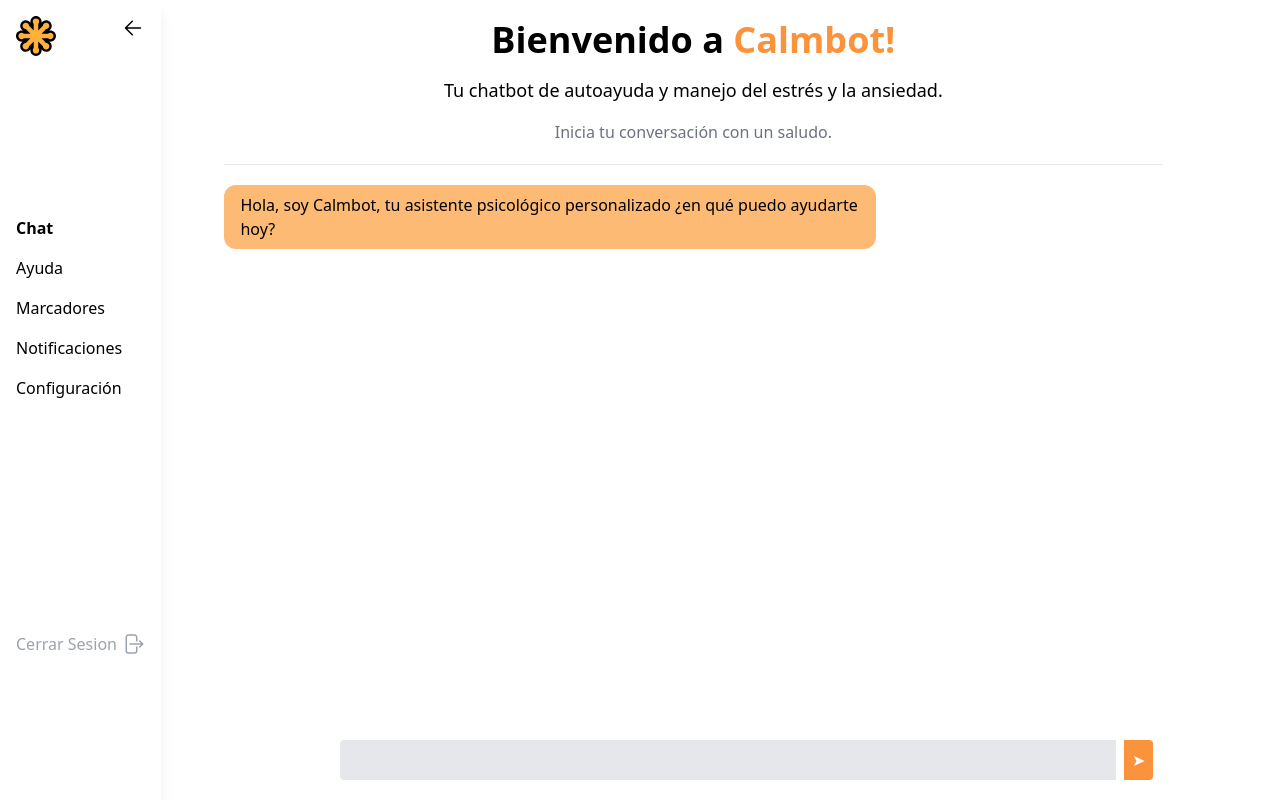
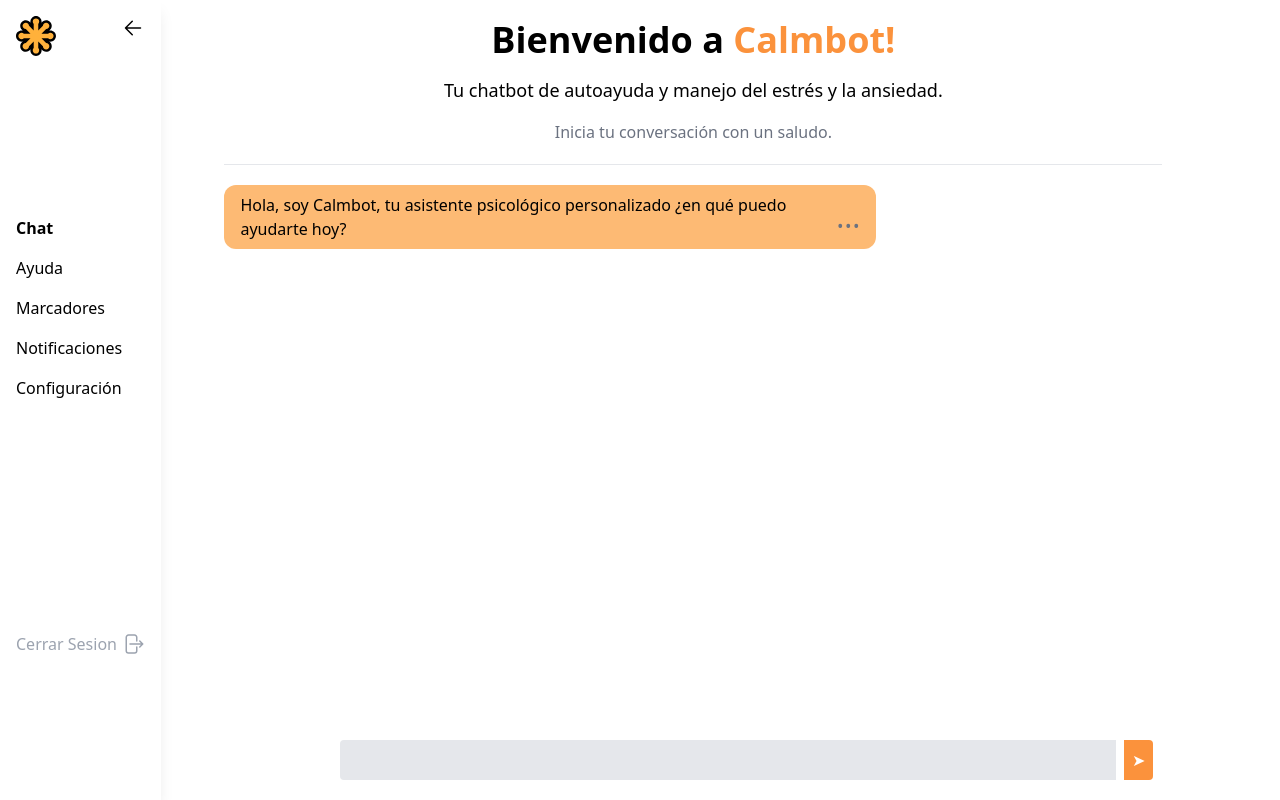
Before and after one commit to NeuronaBens/AI-Chatbot, a Next.js app: page /user in a window 1280 px wide. Built offline with nearby package versions, Linux system fonts and the light colour scheme.

Commit message:
feat: added menu for bookmarking
added the menu button so that the user can make the bookmark.

```diff
--- a/components/user/chat/chat-container.js
+++ b/components/user/chat/chat-container.js
@@ -1,7 +1,7 @@
 "use client";
 
 import React, { useState } from "react";
-import TextBubble from "./text-bubble";
+import TextBubble from "./textBubbles/text-bubble";
 import TextInput from "./text-input";
 import { Message, MessageList } from "@/utils/MessageClasses";
 import ChatWelcome from "./chat-welcome";
@@ -67,11 +67,7 @@ const ChatContainer = () => {
       <div className="h-5/6 mb-32">
         <ChatWelcome />
         {messages.getAsMessageList().map((message, index) => (
-          <TextBubble
-            key={index}
-            text={message.text}
-            aiResponse={message.sender === "AI"}
-          />
+          <TextBubble key={index} chatMessage={message} />
         ))}
       </div>
       <div className="w-full resize-none">
--- a/components/user/chat/text-bubble.js
+++ /dev/null
@@ -1,19 +0,0 @@
-import React from "react";
-
-const TextBubble = ({ text, aiResponse }) => {
-  const bubbleColor = aiResponse ? "bg-orange-300" : "bg-gray-300";
-  const bubblePosition = aiResponse ? "mr-auto" : "ml-auto";
-
-  return (
-    <div className="w-5/6 mx-auto">
-      <div className="w-1/3"></div>
-      <div
-        className={`w-2/3 rounded-xl my-2 mx-5 px-4 py-2 ${bubbleColor} ${bubblePosition}`}
-      >
-        <p>{text}</p>
-      </div>
-    </div>
-  );
-};
-
-export default TextBubble;
--- /dev/null
+++ b/components/user/chat/textBubbles/options-menu.js
@@ -0,0 +1,33 @@
+import React from "react";
+
+const OptionsMenu = ({ handleOptionClick }) => {
+  return (
+    <div class="absolute z-10 mt-2 w-48 rounded-md shadow-lg">
+      <div class="rounded-md bg-white shadow-xs">
+        <div
+          class="py-1"
+          role="menu"
+          aria-orientation="vertical"
+          aria-labelledby="options-menu"
+        >
+          <button
+            class="block px-4 py-2 text-sm text-gray-700 hover:bg-gray-100 hover:text-gray-900 w-full text-left"
+            role="menuitem"
+            onClick={() => handleOptionClick("Eliminar")}
+          >
+            Eliminar
+          </button>
+          <button
+            class="block px-4 py-2 text-sm text-gray-700 hover:bg-gray-100 hover:text-gray-900 w-full text-left"
+            role="menuitem"
+            onClick={() => handleOptionClick("Guardar")}
+          >
+            Guardar
+          </button>
+        </div>
+      </div>
+    </div>
+  );
+};
+
+export default OptionsMenu;
--- /dev/null
+++ b/components/user/chat/textBubbles/text-bubble.js
@@ -0,0 +1,40 @@
+import React, { useState } from "react";
+import OptionsMenu from "./options-menu";
+
+const TextBubble = ({ chatMessage }) => {
+  const bubbleColor =
+    chatMessage.sender == "AI" ? "bg-orange-300" : "bg-gray-300";
+  const bubblePosition = chatMessage.sender == "AI" ? "mr-auto" : "ml-auto";
+  const [showOptions, setShowOptions] = useState(false);
+
+  const handleOptionClick = (option) => {
+    if (option === "Eliminar") {
+      // Handle delete option
+    } else if (option === "Guardar") {
+      // Handle save option
+    }
+    setShowOptions(false);
+  };
+
+  return (
+    <div className="w-5/6 mx-auto relative">
+      <div className="w-1/3"></div>
+      <div
+        className={`w-2/3 rounded-xl my-2 mx-5 px-4 py-2 ${bubbleColor} ${bubblePosition} flex justify-between items-center`}
+      >
+        <p>{chatMessage.text}</p>
+        <div>
+          <button
+            className="text-gray-500 hover:text-gray-700 focus:outline-none"
+            onClick={() => setShowOptions(!showOptions)}
+          >
+            <span className="text-3xl ml-4">...</span>
+          </button>
+          {showOptions && <OptionsMenu handleOptionClick={handleOptionClick} />}
+        </div>
+      </div>
+    </div>
+  );
+};
+
+export default TextBubble;
```
